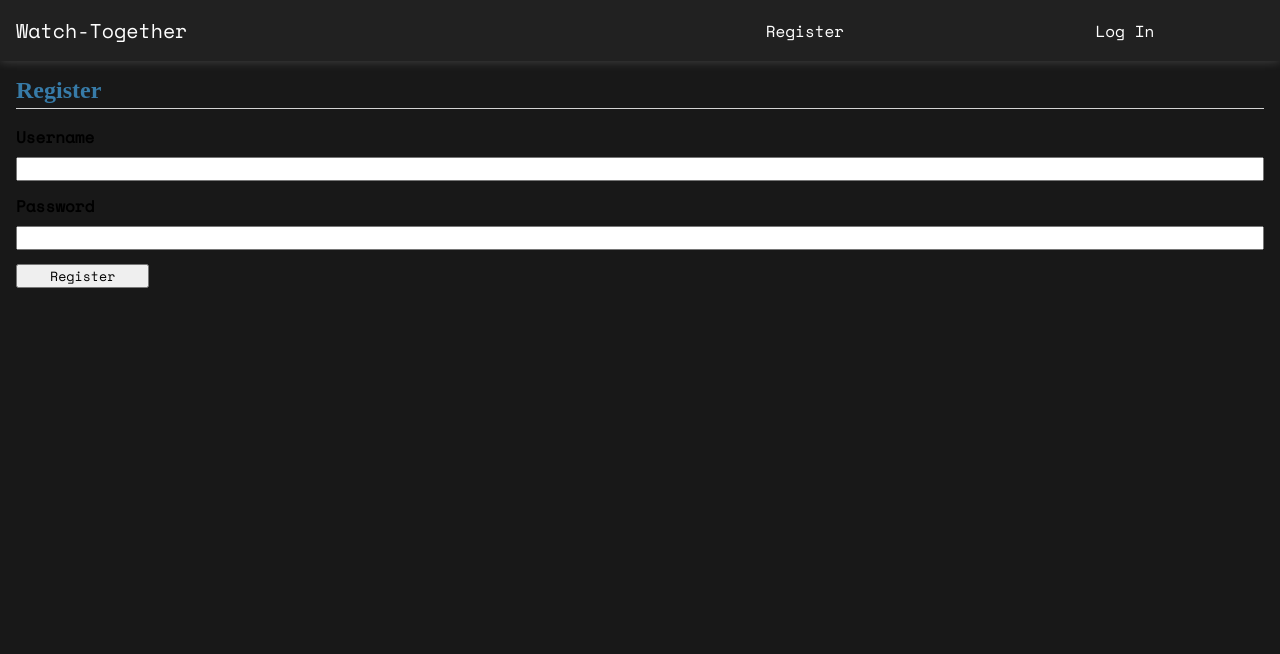
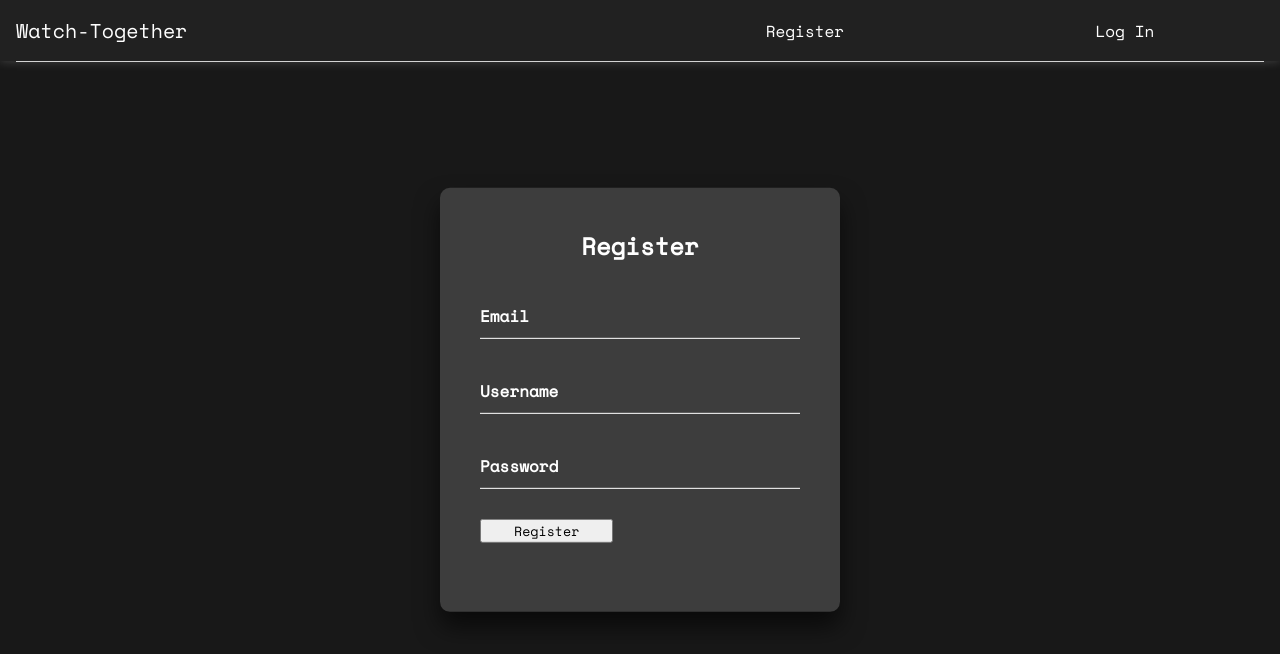
Before and after one commit to litixidiy/Watch-Together, a Flask app: page /auth/register in a window 1280 px wide. Shown: the top 654 px of the page. Run offline with Flask 2, Linux system fonts and the light colour scheme.

Commit message:
organized templates & routing of auth and homoe

```diff
--- a/flaskr/__init__.py
+++ b/flaskr/__init__.py
@@ -1,8 +1,7 @@
 from flask import Flask
-from flask_socketio import SocketIO,disconnect
+from flask_socketio import SocketIO
 import flask_login
-from flaskr.db import get_user, save_user
-from flaskr.configmodule import DevelopmentConfig
+from flaskr.db import get_user
 
 socketio = SocketIO()
 
--- a/flaskr/auth.py
+++ b/flaskr/auth.py
@@ -1,6 +1,6 @@
 
-from flask import(Blueprint, flash, g, redirect,
-                  render_template, request, session, url_for)
+from flask import (Blueprint, flash, g, redirect,
+                   render_template, request, session, url_for)
 import flask_login
 from pymongo.errors import DuplicateKeyError
 
@@ -14,20 +14,26 @@
     If the request method is GET, then return the register html
     :return: a redirect to the login page.
 """
+
+
 @bp.route('/register', methods=('GET', 'POST'))
 def register():
     if request.method == 'POST':
+        email = request.form['email']
         username = request.form['username']
         password = request.form['password']
+
         error = None
-        if not username:
+        if not email:
+            error = 'Email is required'
+        elif not username:
             error = 'Username is required.'
         elif not password:
             error = 'Password is required.'
 
         if error is None:
             try:
-                save_user(username, password)
+                save_user(email, username, password)
             except DuplicateKeyError:
                 error = f"User {username} is already registered."
             #redirect to login when no errors
@@ -35,8 +41,9 @@
                 return redirect(url_for("auth.login"))
 
         flash(error)
-    print('registered')
+
     return render_template('auth/register.html')
+
 
 @bp.route('/login', methods=('GET', 'POST'))
 def login():
@@ -51,9 +58,10 @@
         elif not user.check_pw(password):
             error = 'Incorrect password.'
         if error is None:
-            loggedIn =  flask_login.login_user(user,remember=True)
+            loggedIn = flask_login.login_user(user, remember=True)
             if loggedIn:
-                print("[User Msg] : "+flask_login.current_user.username +" Logged In")
+                print("[User Msg] : " +
+                      flask_login.current_user.username + " Logged In")
                 return redirect(url_for('index'))
             else:
                 print("[User Msg] : LogIn Failed")
--- a/flaskr/static/style.css
+++ b/flaskr/static/style.css
@@ -67,7 +67,7 @@
     color:#cae6f6;
 }
 
-/*main content*/
+/*main content of rooms*/
 
 .container {
     display: flex;
@@ -173,8 +173,16 @@
     min-width: 10em;
 }
 
+/*main doby */
+.main-doby-content{
+    display: flex;
+    justify-content: center;
+    padding-top: 30px;
+    padding-bottom: 30px;
+}
+
+
 /*login form */
-
 .login-box {
     position: absolute;
     top: 50%;
--- a/flaskr/templates/auth/login.html
+++ b/flaskr/templates/auth/login.html
@@ -6,10 +6,10 @@
 
   <h2>Login</h2>
   <form method="post">
+
     <div class="user-box">
       <input name="username" id="username" required>
       <label>Username</label>
-
     </div>
 
     <div class="user-box">
--- a/flaskr/templates/auth/register.html
+++ b/flaskr/templates/auth/register.html
@@ -1,15 +1,27 @@
 {% extends 'base.html' %}
 
-{% block header %}
-  <h1>{% block title %}Register{% endblock %}</h1>
-{% endblock %}
+{% block content %}
+<div class="login-box">
 
-{% block content %}
+  <h2>Register</h2>
   <form method="post">
-    <label for="username">Username</label>
-    <input name="username" id="username" required>
-    <label for="password">Password</label>
-    <input type="password" name="password" id="password" required>
+
+    <div class="user-box">
+      <input name="email" id="email" required>
+      <label>Email</label>
+    </div>
+
+    <div class="user-box">
+      <input name="username" id="username" required>
+      <label>Username</label>
+    </div>
+
+    <div class="user-box">
+      <input type="password" name="password" id="password" required>
+      <label>Password</label>
+    </div>
     <input type="submit" value="Register">
   </form>
+
+</div>
 {% endblock %}
--- a/flaskr/templates/vroom/create.html
+++ b/flaskr/templates/vroom/create.html
@@ -8,7 +8,7 @@
     <form method="post">
         <label for="vid_id">Video Url</label>
         <input name="vid_id" id="vid_id"  required>
-        <input type="submit" value="Create">
+        <input type="submit" value="Save">
     </form>
 
 {% endblock %}
--- a/flaskr/user.py
+++ b/flaskr/user.py
@@ -1,7 +1,8 @@
 from werkzeug.security import check_password_hash
 import flask_login
 class User(flask_login.UserMixin):
-    def __init__(self,username,password):
+    def __init__(self,email, username,password):
+        self.email = email
         self.username = username
         self.password = password
 
```
Also changed, not shown: flaskr/db.py (+8 -7 lines), flaskr/templates/vroom/home.html (added, +8 -0 lines), flaskr/vroom.py (+9 -4 lines), flaskr/templates/vroom/vrooms.html (renamed from flaskr/templates/vroom/index.html).
